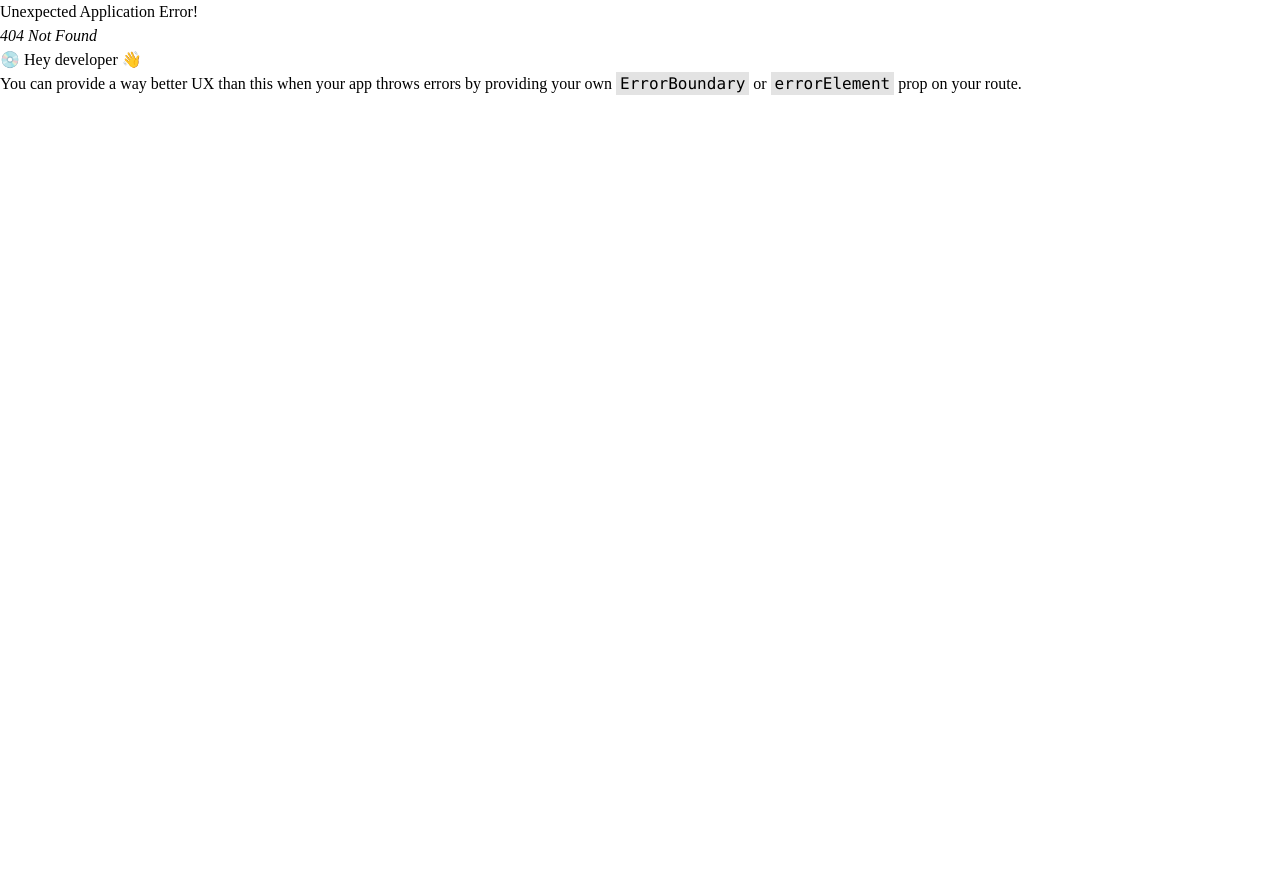
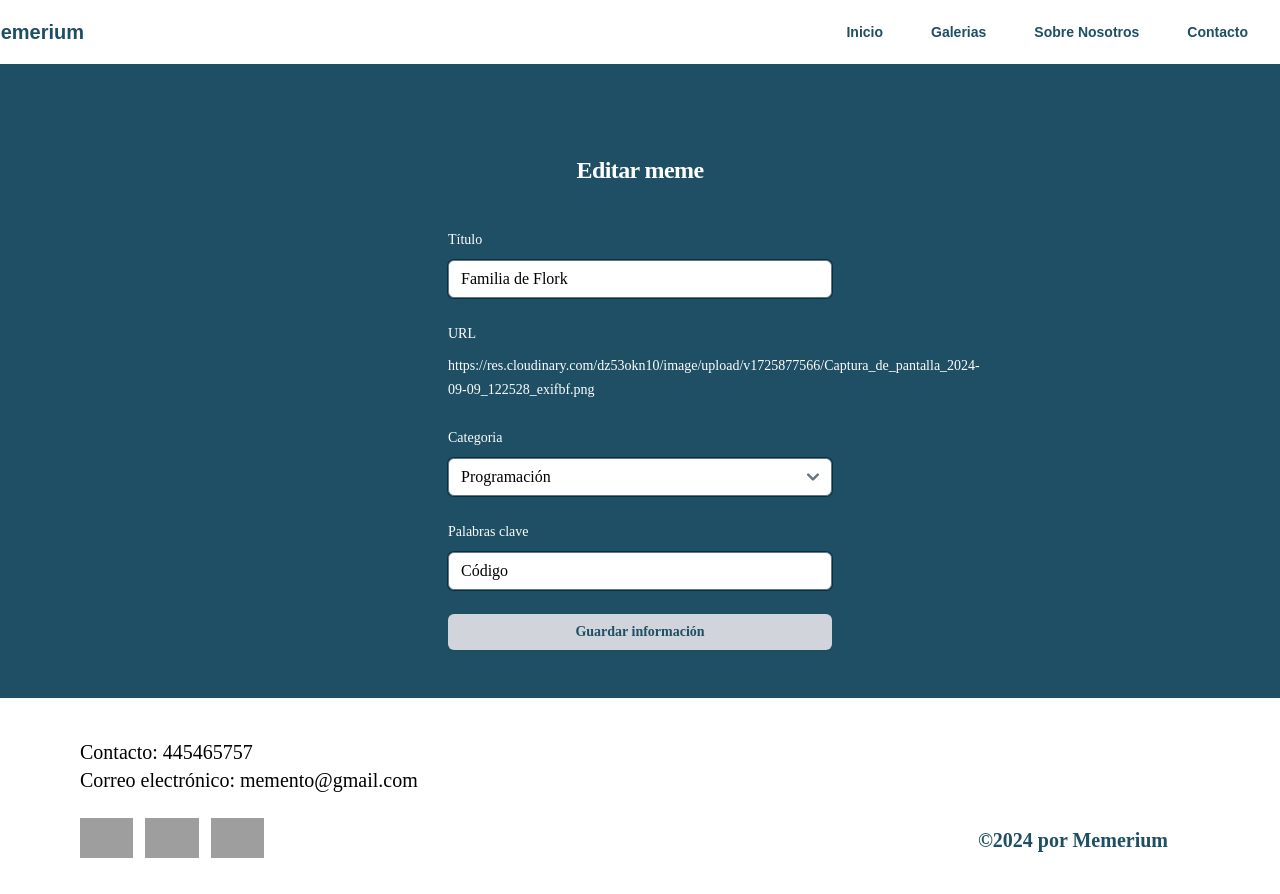
Before and after one commit to jfigueira87/Memerium, a React (Vite) app: page /editmeme/1ed9 in a window 1280 px wide. Before the commit this address had no page. Before the commit the page ends 800 px from the top, so only its background shows below. Built offline with nearby package versions, Linux system fonts and the light colour scheme; data requests are answered from the project's data file; grey boxes are pictures that could not be loaded; a web font is replaced by a local one.

Commit message:
change in editmeme

```diff
--- a/server/db.json
+++ b/server/db.json
@@ -1,5 +1,33 @@
 {
   "memes": [
+    {
+      "id": "4f3e",
+      "name": "Home Office",
+      "category": "trabajo",
+      "tags": "Spider man",
+      "url": "https://res.cloudinary.com/dz53okn10/image/upload/v1725877207/SPIDER_zinq2v.jpg"
+    },
+    {
+      "id": "a939",
+      "name": "Madrugon universitario",
+      "category": "estudiante",
+      "tags": "Calamardo",
+      "url": "https://res.cloudinary.com/dz53okn10/image/upload/v1725877264/calamardo_x1x87v.jpg"
+    },
+    {
+      "id": "c0a3",
+      "name": "Quienes somos y lo que queremos",
+      "category": "estudiante",
+      "tags": "vacaciones",
+      "url": "https://res.cloudinary.com/dz53okn10/image/upload/v1725877467/vacaciones_hcqe2i.jpg"
+    },
+    {
+      "id": "1ed9",
+      "name": "Familia de Flork",
+      "category": "programacion",
+      "tags": "Código",
+      "url": "https://res.cloudinary.com/dz53okn10/image/upload/v1725877566/Captura_de_pantalla_2024-09-09_122528_exifbf.png"
+    },
     {
       "id": "65c9",
       "name": "Rumbo al examen",
@@ -8,25 +36,11 @@
       "url": "https://res.cloudinary.com/dz53okn10/image/upload/v1725877674/titanic_xj2mwd.jpg"
     },
     {
-      "id": "da98",
-      "name": "Es la vida",
-      "category": "programacion",
-      "tags": "trabajo",
-      "url": "https://res.cloudinary.com/dz53okn10/image/upload/v1725877825/codee_oct93k.jpg"
-    },
-    {
       "id": "f7ee",
       "name": "JavaScrip",
       "category": "programacion",
       "tags": "google",
       "url": "https://res.cloudinary.com/dz53okn10/image/upload/v1725877930/google_ouoalc.jpg"
-    },
-    {
-      "id": "3fdf",
-      "name": "Digame",
-      "category": "trabajo",
-      "tags": "hambre",
-      "url": "https://res.cloudinary.com/dz53okn10/image/upload/v1725877949/digame_kixpzy.jpg"
     },
     {
       "id": "4180",
@@ -43,25 +57,11 @@
       "url": "https://res.cloudinary.com/dz53okn10/image/upload/v1725878180/Captura_de_pantalla_2024-09-09_123547_ufiara.png"
     },
     {
-      "id": "fe0e",
-      "name": "probnado3",
-      "category": "trabajo",
-      "keyword": "dsd",
-      "url": "http://res.cloudinary.com/dz53okn10/image/upload/v1725976133/luzCard_dryi6g.png"
-    },
-    {
-      "id": "36a4",
-      "name": "Jonnatha",
+      "id": "a23a",
+      "name": "Es la vida",
       "category": "programacion",
-      "keyword": "hola",
-      "url": "http://res.cloudinary.com/dz53okn10/image/upload/v1725976227/ruta_oexcdj.jpg"
-    },
-    {
-      "id": "8468",
-      "name": "jhjxhjc",
-      "category": "programacion",
-      "keyword": "uhjhj",
-      "url": "http://res.cloudinary.com/dz53okn10/image/upload/v1725976333/ruta_q0uuhb.jpg"
+      "tags": "trabajo",
+      "url": "http://res.cloudinary.com/dz53okn10/image/upload/v1726515502/61QYgeRICdL._SY466__z0xusm.jpg"
     }
   ]
 }
--- a/src/components/Nav.jsx
+++ b/src/components/Nav.jsx
@@ -48,83 +48,81 @@ export default function Navbar() {
                                 transition
                                 className="absolute -translate-x-44 translate-y-6 right-0 z-10 w-50"
                             >
-
                                 <Link to={`/gallerywork`}>
                                     <MenuItem>
-                                        <a href="#" className="text-white bg-primary block px-4 py-3 text-center">
+                                        <text className="text-white bg-secondary block px-4 py-3 text-center">
                                             memes de trabajo
-                                        </a>
+                                        </text>
                                     </MenuItem>
                                 </Link>
-
                                 <Link to={`/galleryprogram`}>
-                                    <MenuItem>
-                                        <a href="#" className="text-primary bg-white block px-4 py-3 text-center ">
+                                    <MenuItem >
+                                        <text className="text-primary bg-white block px-4 py-3 text-center ">
                                             memes de programación
-                                        </a>
+                                        </text>
                                     </MenuItem>
                                 </Link>
-
                                 <Link to={`/gallerystudent`}>
                                     <MenuItem>
-                                        <a href="#" className="text-white bg-secondary block px-4 py-3 text-center">
+                                        <text className="text-white bg-secondary block px-4 py-3 text-center">
                                             memes de estudiante
-                                        </a>
+                                        </text>
                                     </MenuItem>
                                 </Link>
-
-
                             </MenuItems>
                         </Menu>
                     </div>
                 </div>
             </div>
 
-            <DisclosurePanel className="md:hidden bg-primary text-white w-full h-screen place-content-evenly">
+            <DisclosurePanel className="md:hidden bg-primary text-white w-full h-screen place-content-center">
                 <div className="flex flex-col items-center text-center">
-                    <Menu as="div" className="ml-3 lg:text-primary text-white flex flex-col text-sm md:ml-6 md:block md:bg-white space-y-16">
-                        <DisclosureButton as="a" href="/#home" className="flex flex-col items-center">
+                    <Menu as="div" className="flex flex-col text-sm space-y-16">
+
+                        <HashLink smooth to="/#home">
+                            <DisclosureButton className="flex flex-col items-center  translate-x-4">
                                 <HomeIcon className="size-14 group-data-[open]:block" ></HomeIcon>Inicio
                             </DisclosureButton>
-                        <MenuButton as="a" className="flex flex-col items-center">
+                        </HashLink>
+
+                        <MenuButton className="flex flex-col items-center">
                             <span><PhotoIcon className="size-14 group-data-[open]:block" ></PhotoIcon>Galerias</span>
                         </MenuButton>
-                        <DisclosureButton as="a" href="/#aboutUs" className="flex flex-col items-center">
-                            <UsersIcon className='size-14 group-data-[open]:block'></UsersIcon>Sobre Nosotros
+
+                        <HashLink smooth to="/#aboutUs">
+                            <DisclosureButton className="flex flex-col items-center">
+                                <UsersIcon className="size-14 group-data-[open]:block"></UsersIcon>Sobre Nosotros
                             </DisclosureButton>
-                        <DisclosureButton as="a" href="#contact" className="flex flex-col items-center">
-                            <EnvelopeIcon className='size-14 group-data-[open]:block'></EnvelopeIcon>Contacto
+                        </HashLink>
+
+                        <HashLink smooth to="#contact">
+                            <DisclosureButton className="flex flex-col items-center translate-x-6">
+                                <EnvelopeIcon className="size-14 group-data-[open]:block "></EnvelopeIcon>Contacto
                             </DisclosureButton>
+                        </HashLink>
+
                         <MenuItems
                             transition
                             className="absolute -translate-x-8 translate-y-40 w-">
-
                             <Link to={`/gallerywork`}>
-                                <MenuItem>
-                                    <DisclosureButton href="#galleryWork" className="text-white bg-secondary block px-2 py-2 text-center group-data-[open]:block w-40">
-                                        <PhotoIcon className='size-6'></PhotoIcon>trabajo
+                                <DisclosureButton className="text-white bg-secondary block px-2 py-2 text-center group-data-[open]:block w-40">
+                                    <PhotoIcon className='size-6'></PhotoIcon> trabajo
                                 </DisclosureButton>
-                                </MenuItem>
                             </Link>
                             <Link to={`/galleryprogram`}>
-                                <MenuItem>
-                                    <DisclosureButton href="#galleryProgram" className="text-primary bg-white block px-2 py-2 text-center group-data-[open]:block w-40">
-                                        <PhotoIcon className='size-6'></PhotoIcon>programación
+                                <DisclosureButton className="text-primary bg-white block px-2 py-2 text-center group-data-[open]:block w-40">
+                                    <PhotoIcon className='size-6'></PhotoIcon> programación
                                 </DisclosureButton>
-                                </MenuItem>
                             </Link>
                             <Link to={`/gallerystudent`}>
-                                <MenuItem>
-                                    <DisclosureButton href="#galleryStudent" className="text-white bg-secondary block px-2 py-2 text-center group-data-[open]:block w-40">
-                                        <PhotoIcon className='size-6'></PhotoIcon>estudiante
+                                <DisclosureButton className="text-white bg-secondary block px-2 py-2 text-center group-data-[open]:block w-40">
+                                    <PhotoIcon className='size-6'></PhotoIcon> estudiantes
                                 </DisclosureButton>
-                                </MenuItem>
                             </Link>
                         </MenuItems>
                     </Menu>
                 </div>
             </DisclosurePanel>
-
         </Disclosure >
     )
 }
--- a/src/pages/CreateMeme.jsx
+++ b/src/pages/CreateMeme.jsx
@@ -70,7 +70,7 @@ const CreateMeme = () => {
             </div>
           </div>
           <div>
-            <input type="submit" value="Add Image" className="flex w-full justify-center rounded-md bg-gray-300 px-3 py-1.5 text-sm font-semibold leading-6 text-primary shadow-sm"/>
+            <input type="submit" value="Agregar meme" className="flex w-full justify-center rounded-md bg-gray-300 px-3 py-1.5 text-sm font-semibold leading-6 text-primary shadow-sm"/>
           </div>
         </form>
       </div>
--- a/src/pages/EditMeme.jsx
+++ b/src/pages/EditMeme.jsx
@@ -1,47 +1,94 @@
+import React, { useEffect, useState } from "react";
+import { useParams, Link, useNavigate } from "react-router-dom";
+import { getOneMeme, deleteMeme } from "../services/services";
 
-import { useForm } from 'react-hook-form';
-import { useNavigate } from 'react-router-dom';
+//Hay que definir el loader y exportar
+export async function loader({ params }) {
+  const data = await getOneMeme(params.id);
+  return { meme: data };
+}
 
-function App() {
-  const { register, handleSubmit, formState: { errors } } = useForm();
+const EditMeme = () => {
+  const { id } = useParams(); // Funcion del router dom para obtener el Id de la URL
+  const [memeData, setMemeData] = useState(true); // Estado para almacenar los datos del meme
   const navigate = useNavigate();
 
-  const onSubmit = handleSubmit((data) => {
-    console.log(data);
-    navigate('/#'); // Ejemplo de redirección después de enviar el formulario
-  });
+  useEffect(() => {
+    const fetchMeme = async () => {
+      try {
+        const data = await getOneMeme(id);
+        setMemeData(data);
+        setLoading(false); // Deja de mostrar el cargando
+      } catch (error) {
+        console.error("Error al obtener los datos del meme:", error);
+        setLoading(false);
+      }
+    };
+
+    fetchMeme();
+  }, [id]);
+
+//   const handleDelete = async () => {
+//     try {
+//       await deleteMeme(id);
+//       navigate("/"); //redirige a home
+//     } catch (error) {
+//       console.error("Error al eliminar el meme:", error);
+//     }
+//   };
 
   return (
-    <div className="flex justify-center bg-[#1E4F64]">
-    <form className="flex flex-col justify-center" onSubmit={onSubmit}>
-      <label htmlFor="titulo" className= "text-white">Titulo</label>
-      <input className="bg-white-500 w-40"
-        type="text"
-        id="titulo"
-        {...register("titulo", { required: true })}
-      />
-      {errors.titulo && <span>Espacio requerido</span>}
+    <div className="flex min-h-full flex-col justify-center px-6 py-12 lg:px-8 bg-primary">
+      <div className="sm:mx-auto sm:w-full sm:max-w-sm">
+        <h2 className="mt-10 text-center text-2xl font-bold leading-9 tracking-tight text-white">Editar meme</h2>
+      </div>
 
-      <label htmlFor="categoria" className= "text-white">Categoria</label>
-      <input className="bg-white-500 w-40"
-        type="text"
-        id="categoria"
-        {...register("categoria", { required: true })}
-      />
-      {errors.categoria && <span>Espacio requerido</span>}
+      <div className="mt-10 sm:mx-auto sm:w-full sm:max-w-sm">
+        <form id="formAddMeme" className="space-y-6">
+          <div>
+            <label className="block text-sm font-medium leading-6 text-white">Título</label>
+            <div className="mt-2">
+              <input type="text" className="block w-full rounded-md py-1.5 text-black bg-primarylight ring-1 ring-secondary" value={memeData.name} ></input>
 
-      <label htmlFor="palabrasClave" className= "text-white">Palabras Clave</label>
-      <input className="bg-white-500 w-40"
-        type="text"
-        id="palabrasClave"
-        {...register("palabrasClave", { required: true })}
-      />
-      {errors.palabrasClave && <span>Espacio requerido</span>}
+            </div>
+          </div>
 
-      <button type="submit" className= "text-white" >Guardar información</button>
-    </form>
+          <div>
+            <label type="tags" className="block text-sm font-medium leading-6 text-white">URL</label>
+            <div className="mt-2">
+              <label className="block text-sm font-medium leading-6 text-white">{memeData.url}</label>
+
+            </div>
+          </div>
+
+          <div>
+            <label className="block text-sm font-medium leading-6 text-white">Categoria</label>
+            <div className="mt-2">
+              <select value={memeData.category} type="text" className="block w-full rounded-md py-1.5 text-black bg-primarylight ring-1 ring-secondary">
+                {/* <option value=""> Seleccione una categoria </option> */}
+                <option value="trabajo">Trabajo</option>
+                <option value="programacion">Programación</option>
+                <option value="estudiante">Estudiante</option>
+              </select>
+            </div>
+          </div>
+
+          <div>
+            <label className="block text-sm font-medium leading-6 text-white">Palabras clave</label>
+            <div className="mt-2">
+              <input type="text" className="block w-full rounded-md py-1.5 text-black bg-primarylight ring-1 ring-secondary" value={memeData.tags} ></input>
+
+            </div>
+          </div>
+
+          <div>
+            <input type="submit" value="Guardar información" className="flex w-full justify-center rounded-md bg-gray-300 px-3 py-1.5 text-sm font-semibold leading-6 text-primary shadow-sm" />
+          </div>
+
+        </form>
+      </div>
     </div>
-      );
-}
+  );
+};
 
-export default App;
+export default EditMeme;
--- a/src/pages/MemeDetail.jsx
+++ b/src/pages/MemeDetail.jsx
@@ -104,12 +104,13 @@ const MemeDetail = () => {
             >
               Eliminar meme
             </button>
-            <Link
-              to="/"
-              className="w-1/2 bg-colorButton text-primary font-semibold py-2 px-4 rounded-md shadow-md hover:bg-gray-400 text-center"
-            >
-              Volver a la lista
-            </Link>
+
+            {/* <button onClick={openEdit(id)} className="w-1/2 bg-colorButton text-primary font-semibold py-2 px-4 rounded-md shadow-md hover:bg-gray-400 text-center">
+              Editar información
+            </button> */}
+
+            <Link to={`/editmeme/${id}`}><button className='w-1/2 bg-colorButton text-primary font-semibold py-2 px-4 rounded-md shadow-md hover:bg-gray-400 text-center'>Editar meme</button></Link>
+
           </div>
         </div>
       </div>
--- a/src/router/Router.jsx
+++ b/src/router/Router.jsx
@@ -21,7 +21,7 @@ export const router = createBrowserRouter([{
             element: <CreateMeme />
         },
         {
-            path:'editmeme',
+            path:'editmeme/:id',
             element: <EditMeme />
         },
         {
```
Also changed, not shown: src/pages/EditMeme copy.jsx (added, +47 -0 lines). Lines whose indentation alone changed are shown as unchanged.
